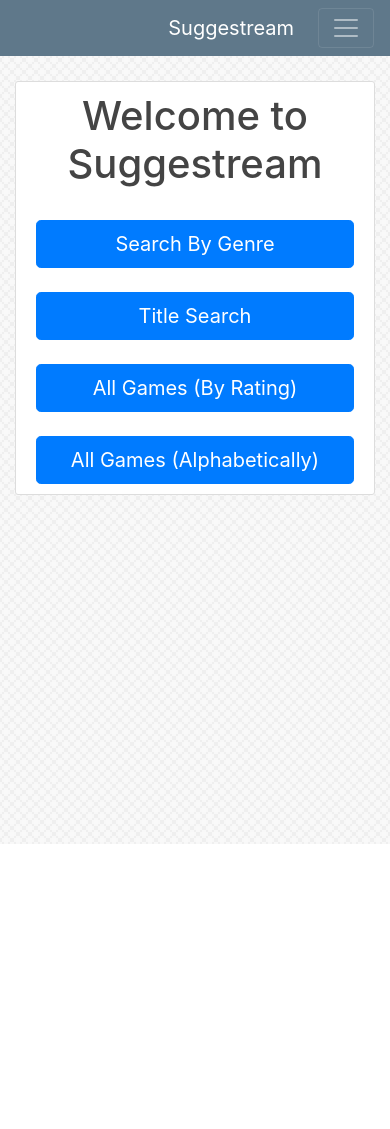
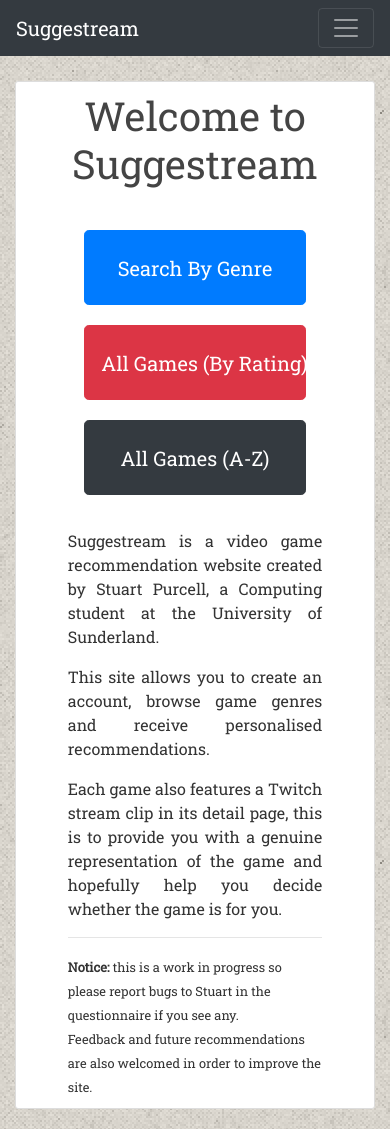
Before and after one commit to Stuart1997/Suggestream, a Django app: page /home/ in a window 390 px wide. Before the commit the page ends 844 px from the top, so only its background shows below. Run offline with Django 3.2, Linux system fonts and the light colour scheme; some libraries are stand-ins or nearby versions.

Commit message:
Improved frontend design and responsiveness, updated home page content

```diff
--- a/SuggestreamProject/settings.py
+++ b/SuggestreamProject/settings.py
@@ -20,7 +20,7 @@ BASE_DIR = os.path.dirname(os.path.dirname(os.path.abspath(__file__)))
 # See https://docs.djangoproject.com/en/2.1/howto/deployment/checklist/
 
 # SECURITY WARNING: keep the secret key used in production secret!
-SECRET_KEY = os.environ.get('SECRET_KEY')
+SECRET_KEY = '7_6_i155y3v3di2ectd!$!n7w9pu$3d6os1jsjb9m@0g8eu!r3'
 
 # SECURITY WARNING: don't run with debug turned on in production!
 DEBUG = True
--- a/games/static/games/style.css
+++ b/games/static/games/style.css
@@ -1,15 +1,91 @@
 body {
-  background: white url("images/subtlenet2_@2X.png");
-  color: #333333;
-  margin-top: 5rem;
+    background: white url("images/bedge-grunge.png");
+    color: #333333;
+    margin-top: 5rem;
+    font-family: 'Roboto Slab', serif;
 }
 
-div#wholePage h1, h3, img, p, select, a, form {
+div#homeMenu {
+    margin-left: 30%;
+    margin-right: 30%;
+}
+
+.row {
+    margin-left: 12%;
+    margin-right: 12%;
+}
+
+div#column {
+    width: 33%;
+    padding: 10px;
+    white-space: normal;
+    overflow-wrap: break-word;
+}
+
+div#about  {
+    margin-left: 15%;
+    margin-right: 15%;
+}
+
+@media (max-width: 1000px) {
+    div#column {
+        width: 100%;
+        white-space: normal;
+        overflow-wrap: break-word;
+    }
+
+    div#about  {
+        margin-left: 10%;
+        margin-right: 10%;
+    }
+}
+
+.row button {
+    height: 75px;
+}
+
+#description {
+    text-align: justify;
+}
+
+div#wholePage h1, h3, h4, img, select, form {
     text-align: center;
     display: block;
     margin-left: auto;
     margin-right: auto;
     vertical-align: middle;
+}
+
+div#register {
+    margin-left: 25%;
+    margin-right: 25%;
+}
+
+div#login {
+    margin-left: 25%;
+    margin-right: 25%;
+}
+
+@media (max-width: 600px) {
+    div#register {
+        margin-left: 5%;
+        margin-right: 5%;
+    }
+
+    div#login {
+        margin-left: 5%;
+        margin-right: 5%;
+    }
+}
+
+p {
+    font-family: 'Roboto Slab', serif;
+    font-size: 16px;
+    text-align: justify;
+}
+
+div#cenalign p {
+    text-align: center;
 }
 
 .btn-group-wrap {
@@ -28,7 +104,6 @@ th, td {
     font-weight: bold;
 }
 
-
 h1, h3, h5 {
   color: #444444;
   text-align: center;
@@ -46,6 +121,7 @@ select {
 
 ul {
   margin: 0;
+    text-align: left;
 }
 
 .bg-steel {
--- a/games/templates/games/allgames.html
+++ b/games/templates/games/allgames.html
@@ -16,7 +16,8 @@
     <!--If the list of games exists, create a table and populate each row with a game-->
     {% if game_list %}
         {% if game_list.0.name == "Adventure Capitalist" %} <h1>Games in Alphabetical Order</h1>
-        {% elif game_list.0.metacritic > 95 %} <h1>Games by Metacritic Rating</h1>{% endif %}
+        {% elif game_list.0.metacritic > 95 %} <h1>Games by Metacritic Rating</h1>
+    {% endif %}
 
     <div class="table-responsive">
     <table class="table table-bordered">
@@ -53,7 +54,7 @@
     </div>
 
     {% else %}
-        <p>No games found!</p>
+        <p>No games found! Please report this to Stuart.</p>
     {% endif %}
 
     </div>
--- a/games/templates/games/base.html
+++ b/games/templates/games/base.html
@@ -8,6 +8,7 @@
     <link rel="stylesheet" href="https://maxcdn.bootstrapcdn.com/bootstrap/4.0.0/css/bootstrap.min.css" integrity="sha384-Gn5384xqQ1aoWXA+058RXPxPg6fy4IWvTNh0E263XmFcJlSAwiGgFAW/dAiS6JXm" crossorigin="anonymous">
     <link href='https://fonts.googleapis.com/css?family=Satisfy' rel='stylesheet' type='text/css'>
     <link rel="stylesheet" type="text/css" href="{% static 'games/style.css' %}" />
+    <link href="https://fonts.googleapis.com/css?family=Roboto+Slab" rel="stylesheet">
     <script src="{% static 'games/script.js' %}"></script>
     <script src="https://code.jquery.com/jquery-3.2.1.slim.min.js" integrity="sha384-KJ3o2DKtIkvYIK3UENzmM7KCkRr/rE9/Qpg6aAZGJwFDMVNA/GpGFF93hXpG5KkN" crossorigin="anonymous"></script>
     <script src="https://cdnjs.cloudflare.com/ajax/libs/popper.js/1.12.9/umd/popper.min.js" integrity="sha384-ApNbgh9B+Y1QKtv3Rn7W3mgPxhU9K/ScQsAP7hUibX39j7fakFPskvXusvfa0b4Q" crossorigin="anonymous"></script>
@@ -17,7 +18,7 @@
 <body>
 
 <header class="site-header">
-  <nav class="navbar navbar-expand-md navbar-dark bg-steel fixed-top">
+  <nav class="navbar navbar-expand-md navbar-dark bg-dark fixed-top">
     <div class="container">
       <a class="navbar-brand mr-4" href="{% url 'games:index' %}">Suggestream</a>
       <button class="navbar-toggler" type="button" data-toggle="collapse" data-target="#navbarToggle" aria-controls="navbarToggle" aria-expanded="false" aria-label="Toggle navigation">
@@ -29,8 +30,6 @@
               <a class="nav-item nav-link" href="{% url 'recommended' %}?userid={{ user.id }}">Recommended For You</a>
             {% endif %}
             <a class="nav-item nav-link" href="{% url 'genre-search' %}">Search By Genre</a>
-            <a class="nav-item nav-link" href="{% url 'title-search' %}">Search By Title</a>
-
         </div>
         <!-- Navbar Right Side -->
         <div class="navbar-nav">
--- a/games/templates/games/detail.html
+++ b/games/templates/games/detail.html
@@ -20,7 +20,7 @@
     <thead class="thead-dark">
         <tr>
           <th class="align-middle">Description</th>
-            <td class="align-middle">{{ game.description }}</td>
+            <td class="align-middle" id="description">{{ game.description }}</td>
         </tr>
         <tr>
           <th class="align-middle">Developer</th>
@@ -59,7 +59,7 @@
         <tr>
             <th class="align-middle">Twitch Clip</th>
                 <td class="align-middle">
-                    <p>Viewing a clip will display a clip from Twitch live stream below. Warning: Some clips may contain swearing.</p>
+                    <p>Clicking the button below will display a clip from a Twitch live stream below. Warning: Some clips may contain swearing.</p>
                     <button class="btn btn-primary btn-lg" onclick="revealClip('{{ game.clip }}')">View Clip</button><br><br>
                     <a href="{{ game.streams }}">Click here to view more Twitch clips</a>
                 </td>
@@ -72,7 +72,7 @@
 </div>
 
 {% if errorMessage %}
-    <p>{{ errorMessage }}</p>
+    <p>Error! Please report this to Stuart: <br> {{ errorMessage }}</p>
 {% endif %}
 </div>
 </div>
--- a/games/templates/games/favourites.html
+++ b/games/templates/games/favourites.html
@@ -3,7 +3,7 @@
 
 <head>
     <meta charset="UTF-8">
-    <title>Search By Genre</title>
+    <title>Favourites</title>
     {% extends 'games/base.html' %}
 </head>
 <body>
@@ -57,6 +57,8 @@
     <button type="submit" class="btn btn-primary btn-lg">Submit Favourites</button>
 </form>
 
+{% else %}
+    <p>Error! Please report this to Stuart.</p>
 {% endif %}
 
 </div>
--- a/games/templates/games/genresearch.html
+++ b/games/templates/games/genresearch.html
@@ -16,7 +16,9 @@
 
 <h1>Search By Genre</h1>
 {% if genre_list %}
-<br>
+<div id="cenalign">
+    <p>Select a genre from the dropdown box below.</p>
+</div>
 <!--Create a dropdown box containing each genre in the database to search by-->
 <div class="col-md-12 school-options-dropdown text-center">
     <div class="dropdown btn-group">
@@ -31,6 +33,8 @@
     </div>
 </div>
 
+{% else %}
+    <p>Error! No genres found! If you see this, please report it to Stuart.</p>
 {% endif %}
 </div>
 </div>
--- a/games/templates/games/index.html
+++ b/games/templates/games/index.html
@@ -12,22 +12,36 @@
 {% block body %}
 <div class="content-section">
     <div>
-
-<h1>Welcome to Suggestream{% if user.is_authenticated %}, {{ user.first_name }}{% endif %}</h1>
+        <h1>Welcome to Suggestream{% if user.is_authenticated %}, {{ user.first_name }}!{% endif %}</h1>
         <br>
+            <div class="row">
+                <div id="column">
                     <form action="{% url 'genre-search' %}">
                         <button type="submit" class="btn btn-primary btn-lg btn-block">Search By Genre</button>
-</form><br>
-<form action="{% url 'title-search' %}">
-    <button type="submit" class="btn btn-primary btn-lg btn-block">Title Search</button>
-</form><br>
+                    </form>
+                </div>
+                <div id="column">
                     <form action="{% url 'all-metacritic' %}">
-    <button type="submit" class="btn btn-primary btn-lg btn-block">All Games (By Rating)</button>
-</form><br>
+                        <button type="submit" class="btn btn-danger btn-lg btn-block">All Games (By Rating)</button>
+                    </form></div>
+                <div id="column">
                     <form action="{% url 'all-alphabetical' %}">
-    <button type="submit" class="btn btn-primary btn-lg btn-block">All Games (Alphabetically)</button>
+                        <button type="submit" class="btn btn-dark btn-lg btn-block">All Games (A-Z)</button>
                     </form>
+                </div>
+            </div>
+        </div>
+        <br>
 
+        <div id="about">
+            <p>Suggestream is a video game recommendation website created by Stuart Purcell, a Computing student at the University of Sunderland.</p>
+            <p>This site allows you to create an account, browse game genres and receive personalised recommendations.</p>
+            <p>Each game also features a Twitch stream clip in its detail page, this is to provide you with a genuine
+               representation of the game and hopefully help you decide whether the game is for you.</p>
+            <hr>
+            <small><strong>Notice:</strong> this is a work in progress so please report bugs to Stuart in the questionnaire if you see any.</small><br>
+            <small>Feedback and future recommendations are also welcomed in order to improve the site.</small>
+        </div>
     </div>
 </div>
 {% endblock %}
--- a/games/templates/games/register.html
+++ b/games/templates/games/register.html
@@ -6,18 +6,20 @@
 
 <div class="content-section">
     <h1>Register</h1>
-
+    <div id="register">
         <form method="POST">
             {% csrf_token %}
-        <fieldset class="form-group"><legend class="border-bottom mb-4">Join today</legend></fieldset>
+            <fieldset class="form-group"><legend class="border-bottom mb-4">Enter your details below</legend></fieldset>
             {{ form|crispy }}
             <div class="form-group">
                 <button class="btn btn-outline-info" type="submit">Sign Up</button>
             </div>
         </form>
 
+
         <div class="border-top pt-3">
             <small class="text-muted">Already have an account?<a class="ml-2" href="{% url 'login' %}">Sign in here</a></small>
+        </div>
     </div>
 
 </div>
--- a/games/views.py
+++ b/games/views.py
@@ -95,16 +95,11 @@ class SubmitFavourites(generic.ListView):
 
             #Discrepencies to the correction above are all handled here to ensure the game genre and
             #user profile genre preferences match
-            if genre1ToUpdate == "2d":
-                genre1ToUpdate = "twod"
-            elif genre1ToUpdate == "class-based":
-                genre1ToUpdate = "class_based"
-            elif genre1ToUpdate == "co-op":
-                genre1ToUpdate = "coop"
-            elif genre1ToUpdate == "post-apocalyptic":
-                genre1ToUpdate = "post_apocalyptic"
-            elif genre1ToUpdate == "sci-fi":
-                genre1ToUpdate = "scifi"
+            if genre1ToUpdate == "2d":                  genre1ToUpdate = "twod"
+            elif genre1ToUpdate == "class-based":       genre1ToUpdate = "class_based"
+            elif genre1ToUpdate == "co-op":             genre1ToUpdate = "coop"
+            elif genre1ToUpdate == "post-apocalyptic":  genre1ToUpdate = "post_apocalyptic"
+            elif genre1ToUpdate == "sci-fi":            genre1ToUpdate = "scifi"
 
 
             #Second genre
@@ -119,16 +114,11 @@ class SubmitFavourites(generic.ListView):
 
             # Discrepencies to the correction above are all handled here to ensure the game genre and
             # user profile genre preferences match
-            if genre2ToUpdate == "2d":
-                genre2ToUpdate = "twod"
-            elif genre2ToUpdate == "class-based":
-                genre2ToUpdate = "class_based"
-            elif genre2ToUpdate == "co-op":
-                genre2ToUpdate = "coop"
-            elif genre2ToUpdate == "post-apocalyptic":
-                genre2ToUpdate = "post_apocalyptic"
-            elif genre2ToUpdate == "sci-fi":
-                genre2ToUpdate = "scifi"
+            if genre2ToUpdate == "2d":                  genre2ToUpdate = "twod"
+            elif genre2ToUpdate == "class-based":       genre2ToUpdate = "class_based"
+            elif genre2ToUpdate == "co-op":             genre2ToUpdate = "coop"
+            elif genre2ToUpdate == "post-apocalyptic":  genre2ToUpdate = "post_apocalyptic"
+            elif genre2ToUpdate == "sci-fi":            genre2ToUpdate = "scifi"
 
             # Third genre
             if " " in genre3_name:
@@ -142,16 +132,11 @@ class SubmitFavourites(generic.ListView):
 
             # Discrepencies to the correction above are all handled here to ensure the game genre and
             # user profile genre preferences match
-            if genre3ToUpdate == "2d":
-                genre3ToUpdate = "twod"
-            elif genre3ToUpdate == "class-based":
-                genre3ToUpdate = "class_based"
-            elif genre3ToUpdate == "co-op":
-                genre3ToUpdate = "coop"
-            elif genre3ToUpdate == "post-apocalyptic":
-                genre3ToUpdate = "post_apocalyptic"
-            elif genre3ToUpdate == "sci-fi":
-                genre3ToUpdate = "scifi"
+            if genre3ToUpdate == "2d":                  genre3ToUpdate = "twod"
+            elif genre3ToUpdate == "class-based":       genre3ToUpdate = "class_based"
+            elif genre3ToUpdate == "co-op":             genre3ToUpdate = "coop"
+            elif genre3ToUpdate == "post-apocalyptic":  genre3ToUpdate = "post_apocalyptic"
+            elif genre3ToUpdate == "sci-fi":            genre3ToUpdate = "scifi"
 
             print("Genre1 to update after validation: ", genre1ToUpdate)
             print("Genre2 to update after validation: ", genre2ToUpdate)
@@ -212,16 +197,11 @@ class GamesPageByGenre(generic.ListView):
 
             #Discrepencies to the correction above are all handled here to ensure the game genre and
             #user profile genre preferences match
-            if genreToUpdate == "2d":
-                genreToUpdate = "twod"
-            elif genreToUpdate == "class-based":
-                genreToUpdate = "class_based"
-            elif genreToUpdate == "co-op":
-                genreToUpdate = "coop"
-            elif genreToUpdate == "post-apocalyptic":
-                genreToUpdate = "post_apocalyptic"
-            elif genreToUpdate == "sci-fi":
-                genreToUpdate = "scifi"
+            if genreToUpdate == "2d":                   genreToUpdate = "twod"
+            elif genreToUpdate == "class-based":        genreToUpdate = "class_based"
+            elif genreToUpdate == "co-op":              genreToUpdate = "coop"
+            elif genreToUpdate == "post-apocalyptic":   genreToUpdate = "post_apocalyptic"
+            elif genreToUpdate == "sci-fi":             genreToUpdate = "scifi"
 
             print("Genre to update after validation: ", genreToUpdate)
 
@@ -240,6 +220,14 @@ class GamesPageByGenre(generic.ListView):
         #Once either the preferences have been updated or if there is no user ID, retrieve all games that match the genre they selected
         print("GENRE NAME = ", genre_name)
         return Game.objects.filter(genres__name=str(genre_name))
+
+    def get_context_data(self, **kwargs):
+        context = super(GamesPageByGenre, self).get_context_data(**kwargs)
+
+        genre_name = self.request.GET.get("genre")
+
+        context['searched_genre'] = Genre.objects.filter(name=str(genre_name))
+        return context
 
     #TODO FOR MULTI GENRE SEARCH - return Game.objects.filter(genres__name=str('Action')).filter(genres__name=str('Side Scroller'))
 
@@ -327,45 +315,41 @@ class Recommended(generic.ListView):
                             'survival', 'third_person', 'tower_defence', 'vr', 'war', 'zombie']
 
             listOfPreferences = []
-            for genre in listOfGenres: listOfPreferences.append(getattr(user, genre))
+            for genre in listOfGenres:
+                listOfPreferences.append(getattr(user, genre))
 
             userPreferences = list(zip(listOfGenres, listOfPreferences))
             userPreferences.sort(key=itemgetter(1), reverse=True)
 
+            serendipityGenreIndex = random.randint(26, 51)
+            print("Serendipitous Genre Index = ", serendipityGenreIndex)
+
             # For their top 3 genres, ensure the case and spacing is correctly formatted
-            for genre in range(3):
-                currentGenre = userPreferences[genre][0]
+            for genre in range(4):
+                currentGenre = ""
+
+                if genre == 0 or genre == 1 or genre == 2:
+                    currentGenre = userPreferences[genre][0]
+                elif genre == 3:
+                    currentGenre = userPreferences[serendipityGenreIndex][0]
 
                 if "_" in currentGenre:
-                    if currentGenre == "post_apocalyptic":
-                        currentGenre = "Post-apocalyptic"
-                    elif currentGenre == "city_builder":
-                        currentGenre = "City Builder"
-                    elif currentGenre == "free_to_play":
-                        currentGenre = "Free To Play"
-                    elif currentGenre == "class_based":
-                        currentGenre = "Class-based"
-                    elif currentGenre == "first_person":
-                        currentGenre = "First Person"
-                    elif currentGenre == "open_world":
-                        currentGenre = "Open World"
-                    elif currentGenre == "procedural_generation":
-                        currentGenre = "Procedural Generation"
-                    elif currentGenre == "side_scroller":
-                        currentGenre = "Side Scroller"
-                    elif currentGenre == "third_person":
-                        currentGenre = "Third Person"
-                    elif currentGenre == "tower_defence":
-                        currentGenre = "Tower Defence"
+                    if currentGenre == "post_apocalyptic":          currentGenre = "Post-apocalyptic"
+                    elif currentGenre == "city_builder":            currentGenre = "City Builder"
+                    elif currentGenre == "free_to_play":            currentGenre = "Free To Play"
+                    elif currentGenre == "class_based":             currentGenre = "Class-based"
+                    elif currentGenre == "first_person":            currentGenre = "First Person"
+                    elif currentGenre == "open_world":              currentGenre = "Open World"
+                    elif currentGenre == "procedural_generation":   currentGenre = "Procedural Generation"
+                    elif currentGenre == "side_scroller":           currentGenre = "Side Scroller"
+                    elif currentGenre == "third_person":            currentGenre = "Third Person"
+                    elif currentGenre == "tower_defence":           currentGenre = "Tower Defence"
 
-                elif currentGenre == "twod":
-                    currentGenre = "2D"
-                elif currentGenre == "scifi":
-                    currentGenre = "Sci-fi"
-                elif currentGenre == "coop":
-                    currentGenre = "Co-op"
+                elif currentGenre == "twod":    currentGenre = "2D"
+                elif currentGenre == "scifi":   currentGenre = "Sci-fi"
+                elif currentGenre == "coop":    currentGenre = "Co-op"
                 elif currentGenre == "fps" or currentGenre == "rts" or currentGenre == "vr" or currentGenre == "rpg" or currentGenre == "moba":
-                    currentGenre = userPreferences[genre][0].upper()
+                    currentGenre = currentGenre.upper()
 
                 else:
                     capitalised = currentGenre[0:].capitalize()
@@ -374,8 +358,10 @@ class Recommended(generic.ListView):
                 # Add the corrected genre name to the list at the end of each loop
                 listOfValidatedGenres.append(currentGenre)
 
-        print(listOfValidatedGenres[0], listOfValidatedGenres[1], listOfValidatedGenres[2])
+        print("3 top genres = ", listOfValidatedGenres[0], listOfValidatedGenres[1], listOfValidatedGenres[2])
+        print("Serendipitous genre = ", listOfValidatedGenres[3])
         context['recommended_genres'] = Genre.objects.all().filter(name__in=[listOfValidatedGenres[0], listOfValidatedGenres[1], listOfValidatedGenres[2]])
+        context['serendipitous_genre'] = Genre.objects.all().filter(name__in=[listOfValidatedGenres[3]])
         return context
 
 
```
Also changed, not shown: games/templates/games/genresearchresults.html (+7 -3 lines), games/templates/games/login.html (+5 -4 lines), games/templates/games/logout.html (+5 -3 lines), games/templates/games/profile.html (+29 -28 lines), games/templates/games/recommended.html (+14 -6 lines), games/tests.py (+57 -1 lines), db.sqlite3, games/static/games/images/bedge-grunge.png (added). Lines whose indentation alone changed are shown as unchanged.
